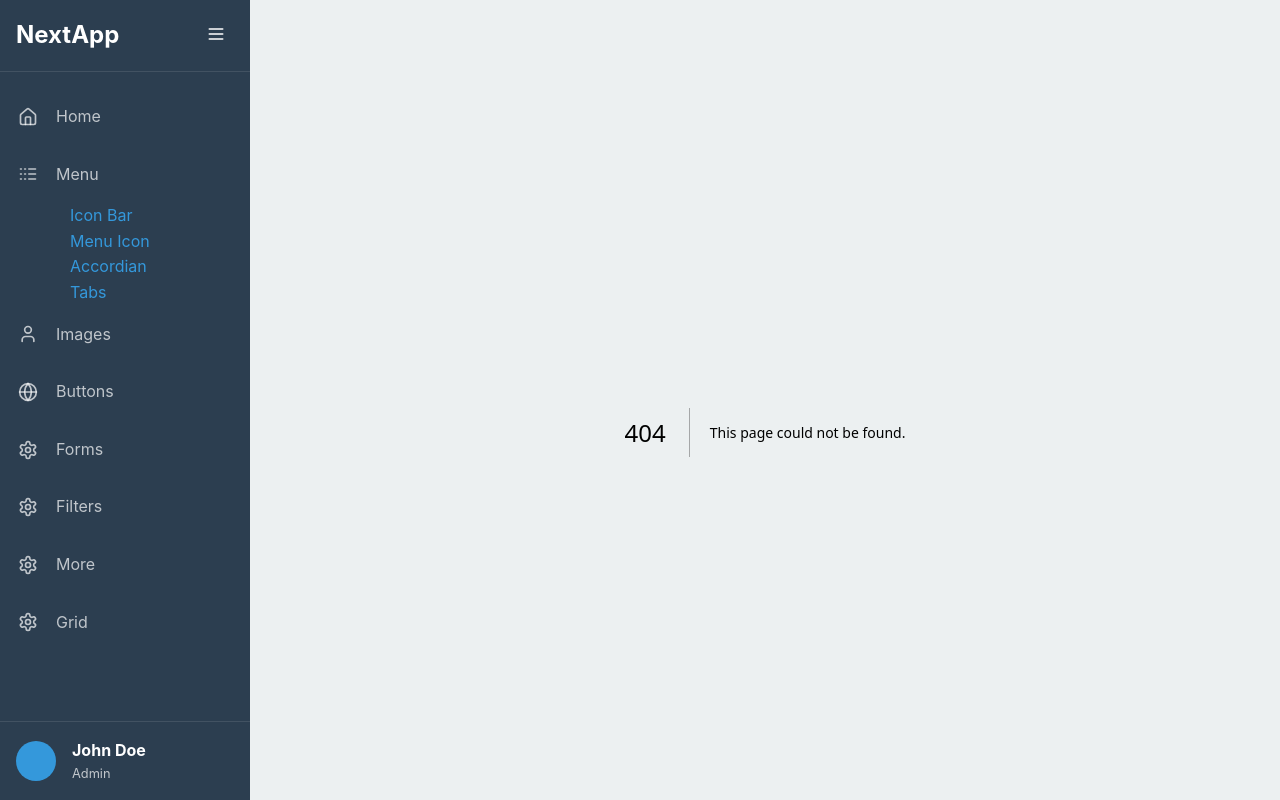
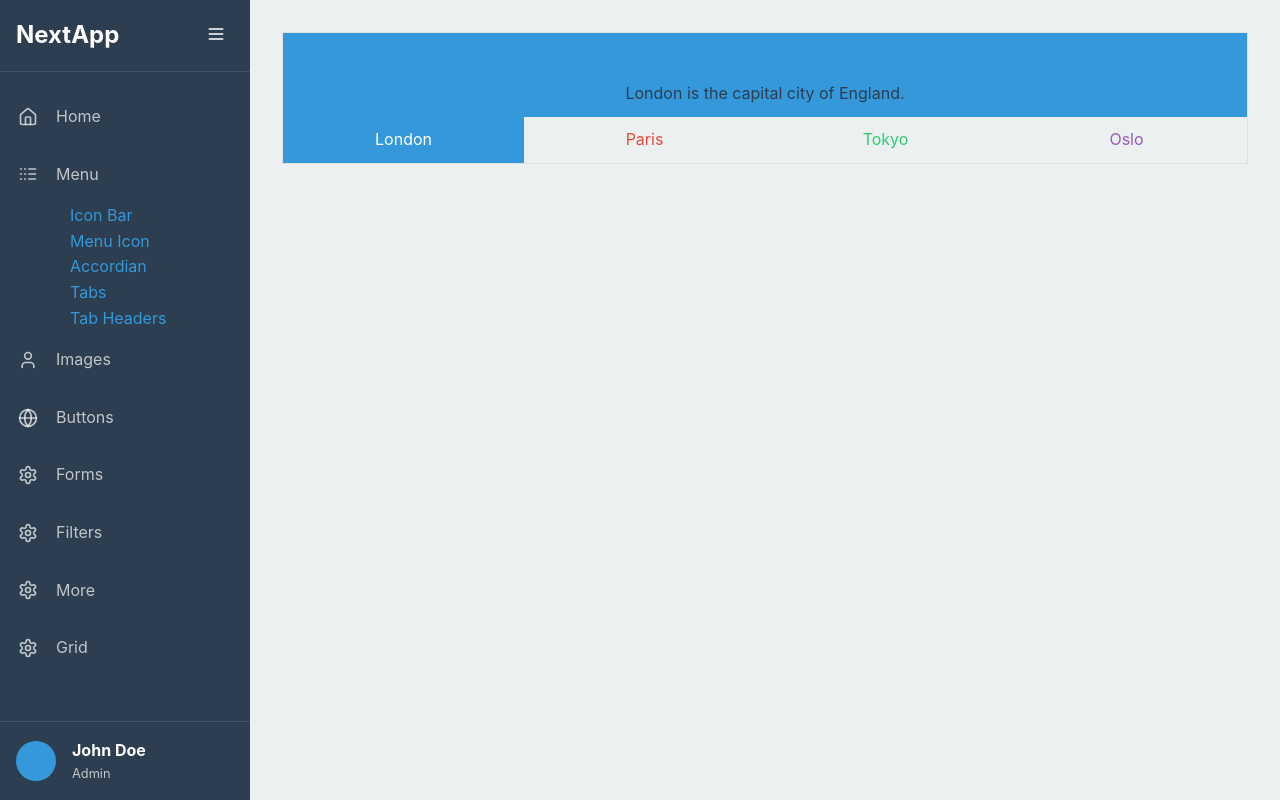
Before and after one commit to Adnankhan690/next-css-project, a Next.js app: page /menu/tab-headers in a window 1280 px wide. Before the commit this address had no page. Built offline with nearby package versions, Linux system fonts and the light colour scheme.

Commit message:
add tab Header

```diff
--- /dev/null
+++ b/src/app/menu/tab-headers/page.tsx
@@ -0,0 +1,9 @@
+import TabHeadersComp from "@/components/TabHeaders/TabHeadersComp";
+
+export default function TabHeaders () {
+  return (
+    <div>
+      <TabHeadersComp />
+    </div>
+  )
+}
--- a/src/components/Sidebar/Sidebar.tsx
+++ b/src/components/Sidebar/Sidebar.tsx
@@ -26,6 +26,7 @@ const Sidebar: React.FC = () => {
         { name: 'Menu Icon', path: '/menu/menu-icon' },
         { name: 'Accordian', path: '/menu/accordian' },
         { name: 'Tabs', path: '/menu/tabs' },
+        {name: 'Tab Headers', path: '/menu/tab-headers'}
       ],
     },
     { name: 'Images', icon: <User size={20} />, path: '/profile', subItem: [] },
--- /dev/null
+++ b/src/components/TabHeaders/TabHeaders.module.scss
@@ -0,0 +1,134 @@
+.mainCon {
+  border: 1px solid #e0e0e0;
+}
+
+.tabBtnCon {
+  display: flex;
+  justify-content: space-between;
+}
+
+.tabWithTitle {
+  width: 25%;
+  display: flex;
+  justify-content: center;
+  align-items: center;
+  padding: 10px;
+  cursor: pointer;
+}
+
+.switchedTab {
+  padding: 10px;
+  display: flex;
+  justify-content: center;
+  align-items: center;
+}
+
+.textCon {
+  display: flex;
+  flex-direction: column;
+  align-items: center;
+  width: 100%;
+}
+
+.textCon>p:first-child {
+  font-size: 24px;
+  font-weight: 600;
+}
+
+.activeTab {
+  color: white;
+}
+.switchedTab1 {
+  background-color: #3498db;
+}
+.switchedTab2 {
+  background-color: #e74c3c;
+}
+.switchedTab3 {
+  background-color: #2ecc71;
+}
+.switchedTab4 {
+  background-color: #9b59b6;
+}
+
+// Tab color classes
+.tabTitle1 {
+  color: #3498db;
+}
+
+.tabTitle2 {
+  color: #e74c3c;
+}
+
+.tabTitle3 {
+  color: #2ecc71;
+}
+
+.tabTitle4 {
+  color: #9b59b6;
+}
+
+// Tab button colors
+.tab1 {
+  border-color: #3498db !important;
+
+  p {
+    color: #3498db;
+  }
+
+  &.activeTab {
+    background-color: #3498db;
+
+    p {
+      color: white !important;
+    }
+  }
+}
+
+.tab2 {
+  border-color: #e74c3c !important;
+
+  p {
+    color: #e74c3c;
+  }
+
+  &.activeTab {
+    background-color: #e74c3c;
+
+    p {
+      color: white !important;
+    }
+  }
+}
+
+.tab3 {
+  border-color: #2ecc71 !important;
+
+  p {
+    color: #2ecc71;
+  }
+
+  &.activeTab {
+    background-color: #2ecc71;
+
+    p {
+      color: white !important;
+    }
+  }
+}
+
+.tab4 {
+  border-color: #9b59b6 !important;
+
+  p {
+    color: #9b59b6;
+  }
+
+  &.activeTab {
+    background-color: #9b59b6;
+
+    p {
+      color: white !important;
+    }
+  }
+}
--- /dev/null
+++ b/src/components/TabHeaders/TabHeadersComp.tsx
@@ -0,0 +1,57 @@
+'use client';
+import { useState } from "react";
+import styles from "./TabHeaders.module.scss";
+
+const tabHeadersData = [
+  { id: 1, title: 'London', content: 'London is the capital city of England.' },
+  { id: 2, title: 'Paris', content: 'Paris is the capital of France.' },
+  { id: 3, title: 'Tokyo', content: 'Tokyo is the capital of Japan.' },
+  { id: 4, title: 'Oslo', content: 'Oslo is the capital of Norway.' },
+];
+
+export default function TabHeadersComp () {
+  const [openId, setOpenId] = useState(1);
+
+  const handleToggleTab = (id: number) => {
+    setOpenId(id);
+  };
+
+  return (
+    <div className={styles.mainCon}>
+      <div className={`${styles.switchedTab} ${styles[`switchedTab${openId}`]}`}>
+        {tabHeadersData.map((tab) => {
+          return (
+            <div key={tab.id}>
+              {openId === tab.id &&
+                <div className={styles.textCon}>
+                  <p className={styles[`tabTitle${tab.id}`]}>{tab.title}</p>
+                  <p>{tab.content}</p>
+                </div>
+              }
+            </div>
+          );
+        })}
+      </div>
+
+      <div className={styles.tabBtnCon}>
+        {tabHeadersData.map((tab) => {
+          const isActive = tab.id === openId;
+          const tabClass = `tab${tab.id}`;
+          return (
+            <div
+              onClick={() => handleToggleTab(tab.id)}
+              className={`
+                ${styles.tabWithTitle}
+                ${styles[tabClass]}
+                ${isActive ? styles.activeTab : ''}
+              `}
+              key={tab.id}
+            >
+              <p>{tab.title}</p>
+            </div>
+          );
+        })}
+      </div>
+    </div>
+  );
+}
```
